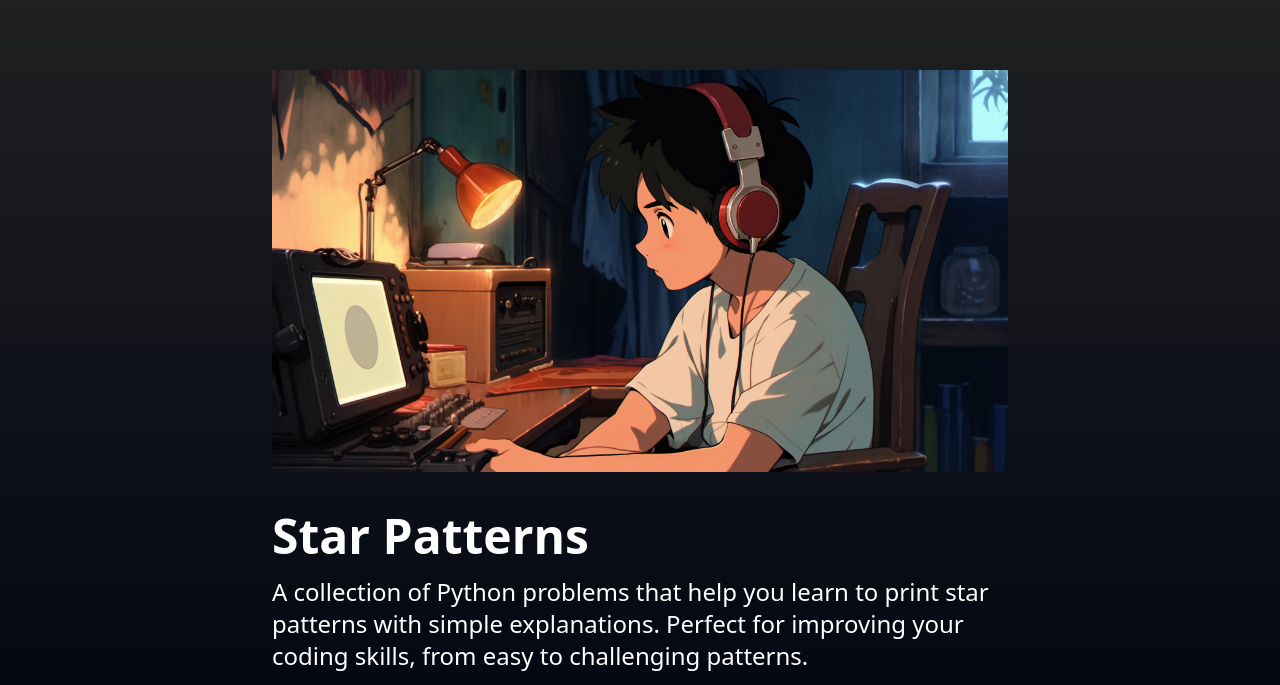
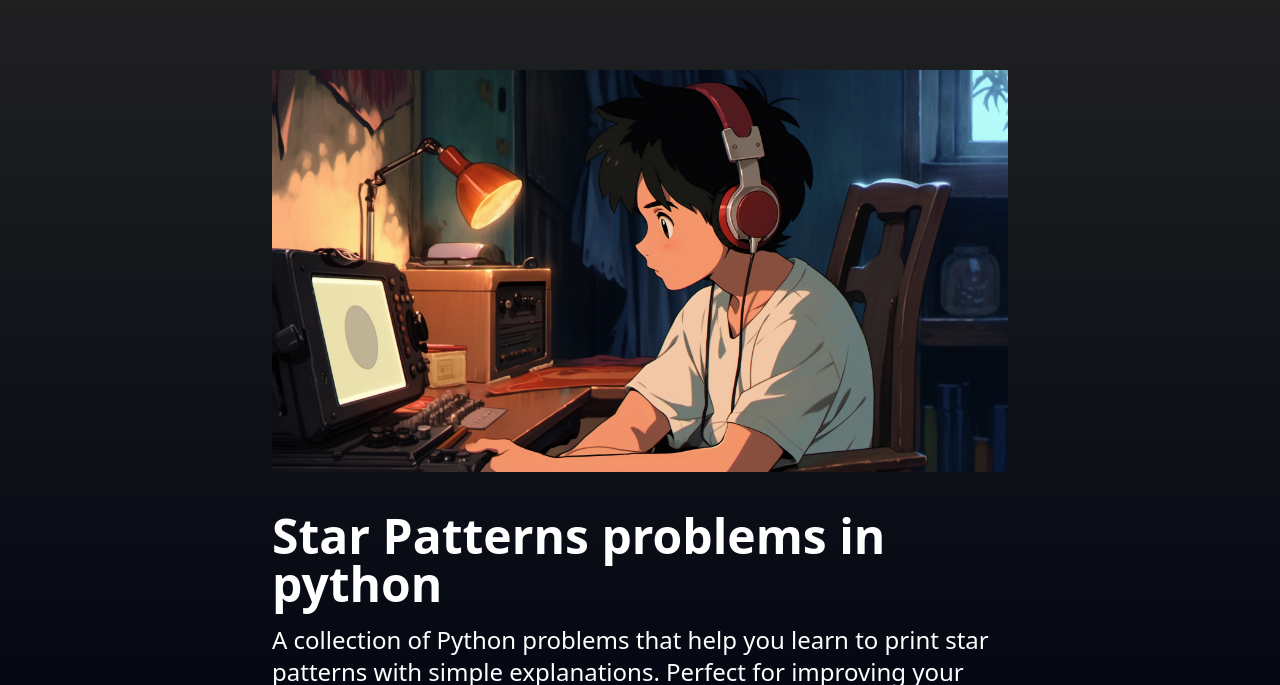
Before and after one commit to Wiper-R/seekh-code-blog, an Astro site: page /blog/star-patterns in a window 1280 px wide. Shown: the part 90-775 px from the top of the page. Built offline with nearby package versions, Linux system fonts and the light colour scheme; Astro itself is replaced by a stand-in of ours; some packages are replaced by stand-ins of ours.

Commit message:
Update index.mdx

```diff
--- a/src/content/blog/star-patterns/index.mdx
+++ b/src/content/blog/star-patterns/index.mdx
@@ -1,5 +1,5 @@
 ---
-title: "Star Patterns"
+title: "Star Patterns problems in python"
 description: "A collection of Python problems that help you learn to print star patterns with simple explanations. Perfect for improving your coding skills, from easy to challenging patterns."
 pubDate: "2024-11-24T17:55:57.348Z"
 heroImage: "./hero.webp"
```
